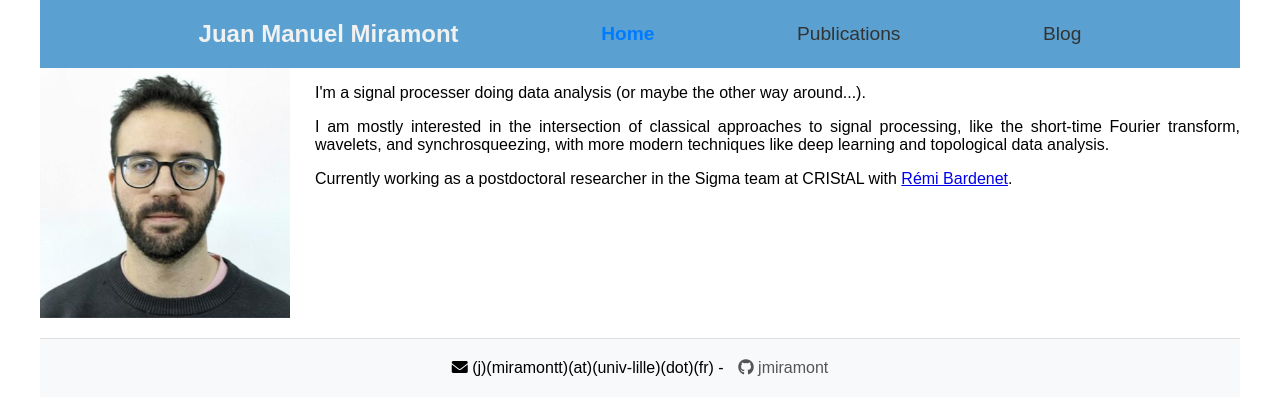
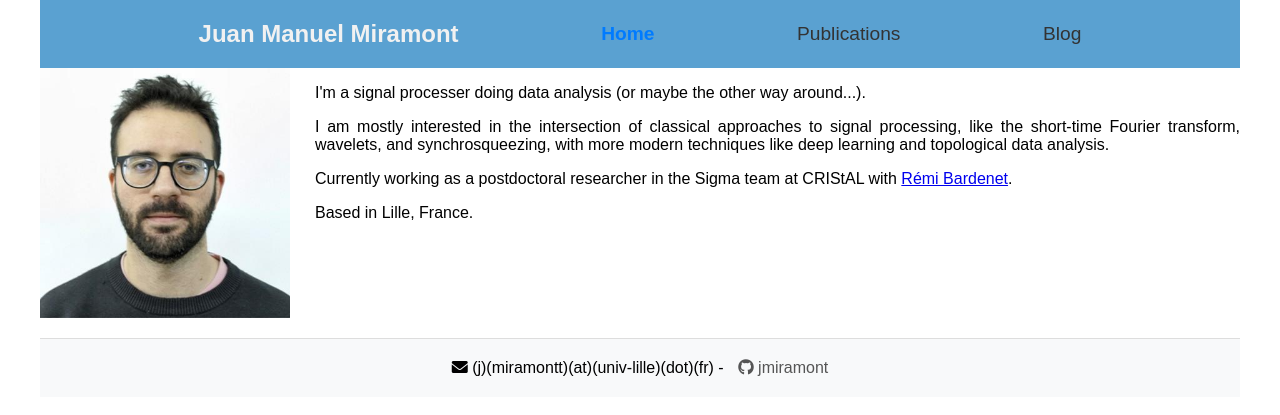
Before and after one commit to jmiramont/jmiramont.github.io, a Jekyll site: the page built from _pages/index.markdown, in a window 1280 px wide. Shown: the top 415 px of the page. Built offline with Jekyll 4.4.1, drawn with Linux system fonts in a browser that asks for light colours.

Commit message:
Update pubs.

```diff
--- a/_pages/index.markdown
+++ b/_pages/index.markdown
@@ -15,5 +15,6 @@ permalink: / # We use this because we moved the site to _sites
     <p>I'm a signal processer doing data analysis (or maybe the other way around...).</p>
     <p>I am mostly interested in the intersection of classical approaches to signal processing, like the short-time Fourier transform, wavelets, and synchrosqueezing, with more modern techniques like deep learning and topological data analysis.</p>
     <p>Currently working as a postdoctoral researcher in the Sigma team at CRIStAL with <a href="https://rbardenet.github.io/">Rémi Bardenet</a>.</p>
+    <p>Based in Lille, France.</p>
   </div>
 </div>
```
